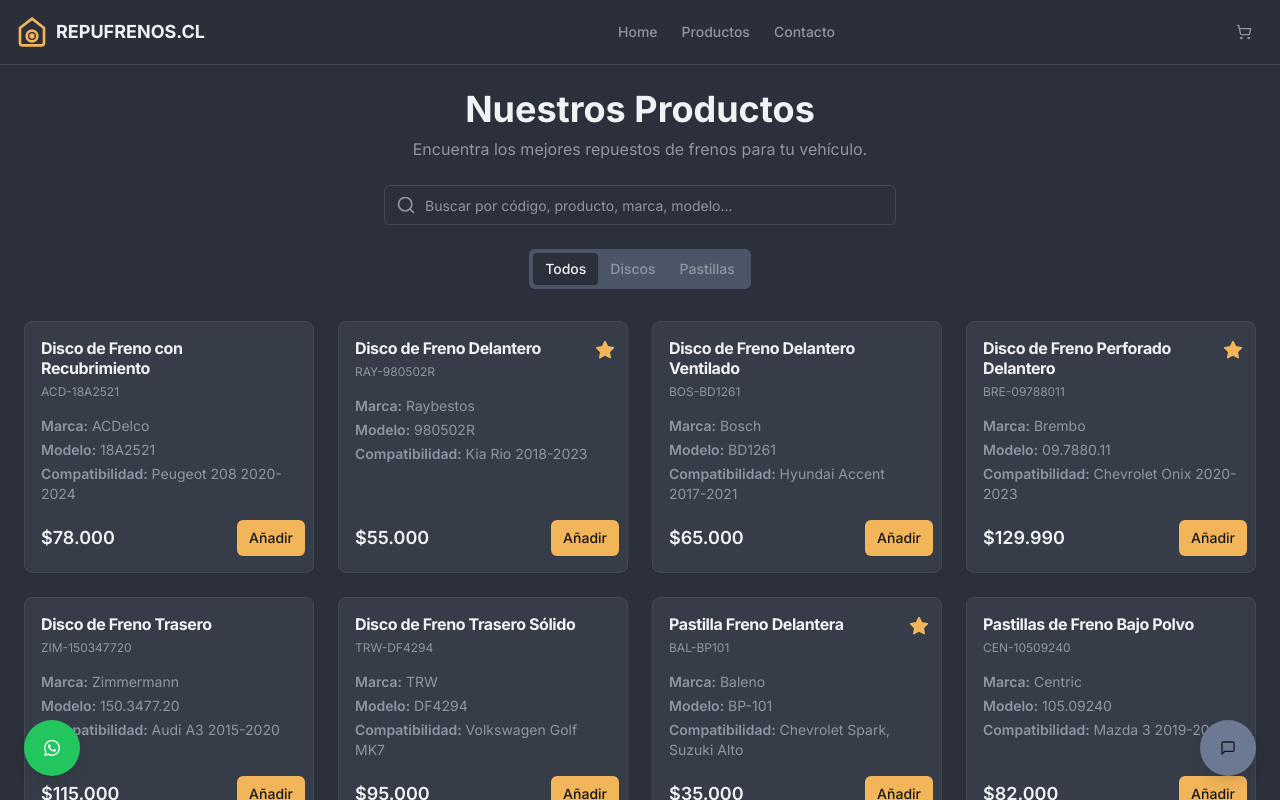
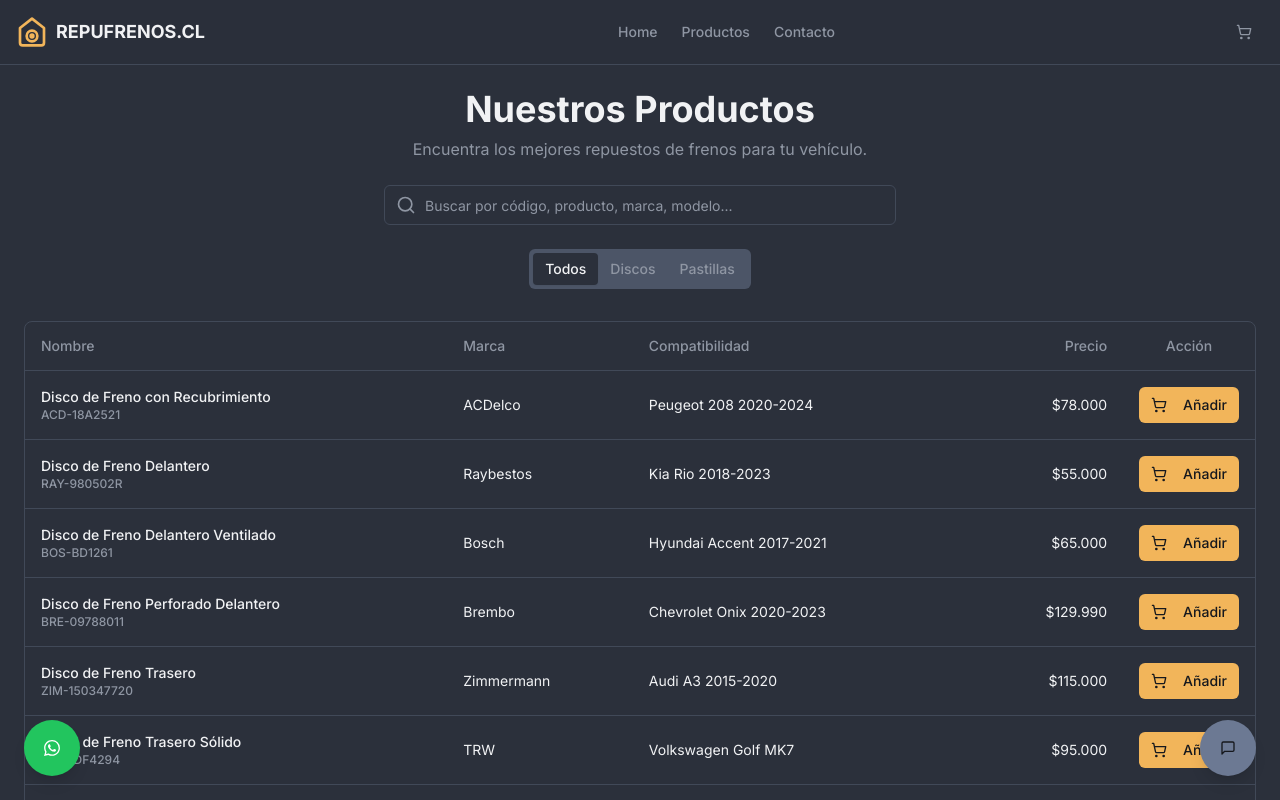
Before and after one commit to marce1404/TIENDA-FRENOS, a Next.js app: page /productos in a window 1280 px wide. Shown: the top 800 px of the page. Built offline with nearby package versions, Linux system fonts and the light colour scheme.

Commit message:
regresalo a lista

```diff
--- a/src/app/productos/page.tsx
+++ b/src/app/productos/page.tsx
@@ -4,22 +4,21 @@
 import { useState, useMemo, useEffect } from 'react';
 import { getProducts } from '@/lib/products';
 import { Input } from '@/components/ui/input';
-import { Search, ShoppingCart } from 'lucide-react';
+import { Search, ShoppingCart, ArrowLeft, ArrowRight } from 'lucide-react';
 import type { Product } from '@/lib/types';
 import { Skeleton } from '@/components/ui/skeleton';
 import { Tabs, TabsList, TabsTrigger } from '@/components/ui/tabs';
 import { Button } from '@/components/ui/button';
-import { ArrowLeftIcon, ArrowRightIcon } from '@radix-ui/react-icons';
 import { useCart } from '@/hooks/use-cart';
+import { useRouter } from 'next/navigation';
 import {
-  Dialog,
-  DialogContent,
-  DialogHeader,
-  DialogTitle,
-  DialogFooter,
-} from '@/components/ui/dialog';
-import { Separator } from '@/components/ui/separator';
-import { ProductCard } from '@/components/ProductCard';
+  Table,
+  TableBody,
+  TableCell,
+  TableHead,
+  TableHeader,
+  TableRow,
+} from '@/components/ui/table';
 
 export default function ProductosPage() {
   const [searchTerm, setSearchTerm] = useState('');
@@ -28,7 +27,7 @@
   const [selectedCategory, setSelectedCategory] = useState('all');
   const [allProducts, setAllProducts] = useState<Product[]>([]);
   const { addToCart } = useCart();
-  const [selectedProduct, setSelectedProduct] = useState<Product | null>(null);
+  const router = useRouter();
 
   useEffect(() => {
     setAllProducts(getProducts());
@@ -56,9 +55,7 @@
     }
 
     if (selectedCategory !== 'all') {
-      products = products.filter((p) =>
-        p.category === selectedCategory
-      );
+      products = products.filter((p) => p.category === selectedCategory);
     }
 
     products.sort((a, b) => a.name.localeCompare(b.name));
@@ -84,20 +81,34 @@
     }).format(price);
   };
 
-  const handleProductClick = (product: Product) => {
-    setSelectedProduct(product);
-  };
-
-  const handleAddToCartClick = (product: Product) => {
-    addToCart(product);
-    setSelectedProduct(null);
+  const handleRowClick = (productId: number) => {
+    router.push(`/productos/${productId}`);
   };
 
   const LoadingSkeleton = () => (
-    <div className="grid grid-cols-1 sm:grid-cols-2 md:grid-cols-3 lg:grid-cols-4 gap-6">
+    <div className="rounded-lg border">
+      <Table>
+        <TableHeader>
+          <TableRow>
+            <TableHead>Nombre</TableHead>
+            <TableHead>Marca</TableHead>
+            <TableHead>Compatibilidad</TableHead>
+            <TableHead className="text-right">Precio</TableHead>
+            <TableHead className="w-[120px] text-center">Acción</TableHead>
+          </TableRow>
+        </TableHeader>
+        <TableBody>
           {Array.from({ length: itemsPerPage }).map((_, i) => (
-         <Skeleton key={i} className="h-64 w-full" />
+            <TableRow key={i}>
+              <TableCell><Skeleton className="h-5 w-48" /></TableCell>
+              <TableCell><Skeleton className="h-5 w-24" /></TableCell>
+              <TableCell><Skeleton className="h-5 w-64" /></TableCell>
+              <TableCell className="text-right"><Skeleton className="h-5 w-20 ml-auto" /></TableCell>
+              <TableCell className="text-center"><Skeleton className="h-9 w-24 mx-auto" /></TableCell>
+            </TableRow>
           ))}
+        </TableBody>
+      </Table>
     </div>
   );
 
@@ -141,15 +152,49 @@
         {allProducts.length === 0 ? <LoadingSkeleton /> : (
           paginatedProducts.length > 0 ? (
             <>
-                <div className="grid grid-cols-1 sm:grid-cols-2 md:grid-cols-3 lg:grid-cols-4 gap-6">
+              <div className="rounded-lg border">
+                <Table>
+                  <TableHeader>
+                    <TableRow>
+                      <TableHead>Nombre</TableHead>
+                      <TableHead>Marca</TableHead>
+                      <TableHead>Compatibilidad</TableHead>
+                      <TableHead className="text-right">Precio</TableHead>
+                      <TableHead className="w-[120px] text-center">Acción</TableHead>
+                    </TableRow>
+                  </TableHeader>
+                  <TableBody>
                     {paginatedProducts.map((product) => (
-                        <ProductCard
+                      <TableRow
                         key={product.id}
-                          product={product}
-                          onProductClick={handleProductClick}
-                        />
+                        onClick={() => handleRowClick(product.id)}
+                        className="cursor-pointer"
+                      >
+                        <TableCell className="font-medium">
+                          <div className="flex flex-col">
+                            <span>{product.name}</span>
+                            <span className="text-xs text-muted-foreground">{product.code}</span>
+                          </div>
+                        </TableCell>
+                        <TableCell>{product.brand}</TableCell>
+                        <TableCell>{product.compatibility}</TableCell>
+                        <TableCell className="text-right">{formatPrice(product.price)}</TableCell>
+                        <TableCell className="text-center">
+                          <Button
+                            size="sm"
+                            onClick={(e) => { e.stopPropagation(); addToCart(product); }}
+                            aria-label={`Añadir ${product.name} al carrito`}
+                          >
+                            <ShoppingCart className="mr-2 h-4 w-4" />
+                            Añadir
+                          </Button>
+                        </TableCell>
+                      </TableRow>
                     ))}
+                  </TableBody>
+                </Table>
               </div>
+
               {totalPages > 1 && (
                 <div className="flex justify-center items-center gap-4 mt-8">
                   <Button
@@ -158,7 +203,7 @@
                     onClick={() => setCurrentPage(prev => Math.max(1, prev - 1))}
                     disabled={currentPage === 1}
                   >
-                            <ArrowLeftIcon className="h-4 w-4 mr-2" />
+                    <ArrowLeft className="h-4 w-4 mr-2" />
                     Anterior
                   </Button>
                   <span className="text-muted-foreground">
@@ -171,7 +216,7 @@
                     disabled={currentPage === totalPages}
                   >
                     Siguiente
-                                <ArrowRightIcon className="h-4 w-4 ml-2" />
+                    <ArrowRight className="h-4 w-4 ml-2" />
                   </Button>
                 </div>
               )}
@@ -182,47 +227,6 @@
             </div>
           )
         )}
-
-        {selectedProduct && (
-          <Dialog open={!!selectedProduct} onOpenChange={(isOpen) => !isOpen && setSelectedProduct(null)}>
-            <DialogContent className="sm:max-w-lg p-0">
-                <DialogHeader className="p-6 pb-0 text-left">
-                  <DialogTitle className="text-2xl">{selectedProduct.name}</DialogTitle>
-                  <p className="text-sm text-muted-foreground pt-1">{selectedProduct.code}</p>
-                </DialogHeader>
-                <div className="py-4 px-6">
-                  <div className="flex flex-col gap-4">
-                    <p className="text-3xl font-bold text-primary">{formatPrice(selectedProduct.price)}</p>
-                    <Separator />
-                    <div className="space-y-4 text-muted-foreground">
-                      <div className="grid grid-cols-[auto,1fr] gap-x-4 gap-y-2">
-                        <span className="font-semibold text-foreground">Marca:</span>
-                        <span>{selectedProduct.brand}</span>
-
-                        <span className="font-semibold text-foreground">Modelo:</span>
-                        <span>{selectedProduct.model}</span>
-
-                        <span className="font-semibold text-foreground">Categoría:</span>
-                        <span>{selectedProduct.category}</span>
-                      </div>
-                    </div>
-                    <Separator />
-                    <div className="space-y-2">
-                      <h2 className="text-lg font-semibold text-foreground">Compatibilidad</h2>
-                      <p className="text-muted-foreground">{selectedProduct.compatibility}</p>
-                    </div>
-                  </div>
-                </div>
-                <DialogFooter className="sm:justify-between gap-2 sm:gap-0 p-6 pt-0">
-                    <Button type="button" variant="outline" onClick={() => setSelectedProduct(null)}>Cerrar</Button>
-                    <Button type="button" size="lg" onClick={() => handleAddToCartClick(selectedProduct)}>
-                        <ShoppingCart className="mr-2 h-5 w-5" />
-                        Añadir al Carrito
-                    </Button>
-                </DialogFooter>
-            </DialogContent>
-          </Dialog>
-        )}
       </div>
   );
 }
--- a/src/components/ProductCard.tsx
+++ /dev/null
@@ -1,56 +0,0 @@
-
-'use client';
-
-import type { Product } from '@/lib/types';
-import { Button } from './ui/button';
-import { Card, CardContent, CardFooter, CardHeader, CardTitle } from './ui/card';
-import { useCart } from '@/hooks/use-cart';
-import { Star } from 'lucide-react';
-
-interface ProductCardProps {
-  product: Product;
-  showFavorite?: boolean;
-  onProductClick?: (product: Product) => void;
-}
-
-export function ProductCard({ product, onProductClick }: ProductCardProps) {
-  const { addToCart } = useCart();
-
-  const formatPrice = (price: number) => {
-    return new Intl.NumberFormat('es-CL', {
-      style: 'currency',
-      currency: 'CLP',
-    }).format(price);
-  };
-
-  return (
-    <Card
-      className="flex h-full flex-col overflow-hidden rounded-lg border bg-card text-card-foreground shadow-sm transition-all hover:shadow-lg hover:scale-105 cursor-pointer"
-      onClick={() => onProductClick && onProductClick(product)}>
-      <CardHeader className="relative p-4">
-          <CardTitle className="text-base font-bold leading-tight pr-8">
-              {product.name}
-          </CardTitle>
-          <p className="text-xs text-muted-foreground -mt-1">{product.code}</p>
-          {product.isFeatured && (
-              <div className="absolute top-3 right-3">
-                  <Star className="h-5 w-5 flex-shrink-0 fill-primary text-primary" />
-              </div>
-          )}
-      </CardHeader>
-      <CardContent className="flex flex-grow flex-col px-4 pb-4">
-        <div className="flex-grow space-y-1 text-sm text-muted-foreground">
-          <p><span className="font-semibold">Marca:</span> {product.brand}</p>
-          <p><span className="font-semibold">Modelo:</span> {product.model}</p>
-          <p><span className="font-semibold">Compatibilidad:</span> {product.compatibility}</p>
-        </div>
-      </CardContent>
-      <CardFooter className="flex items-center justify-between px-4 pb-4 pt-0 pr-2">
-        <p className="text-lg font-semibold text-foreground">
-          {formatPrice(product.price)}
-        </p>
-        <Button size="sm" onClick={(e) => { e.stopPropagation(); addToCart(product); }}>Añadir</Button>
-      </CardFooter>
-    </Card>
-  );
-}
```
Lines whose indentation alone changed are shown as unchanged.
